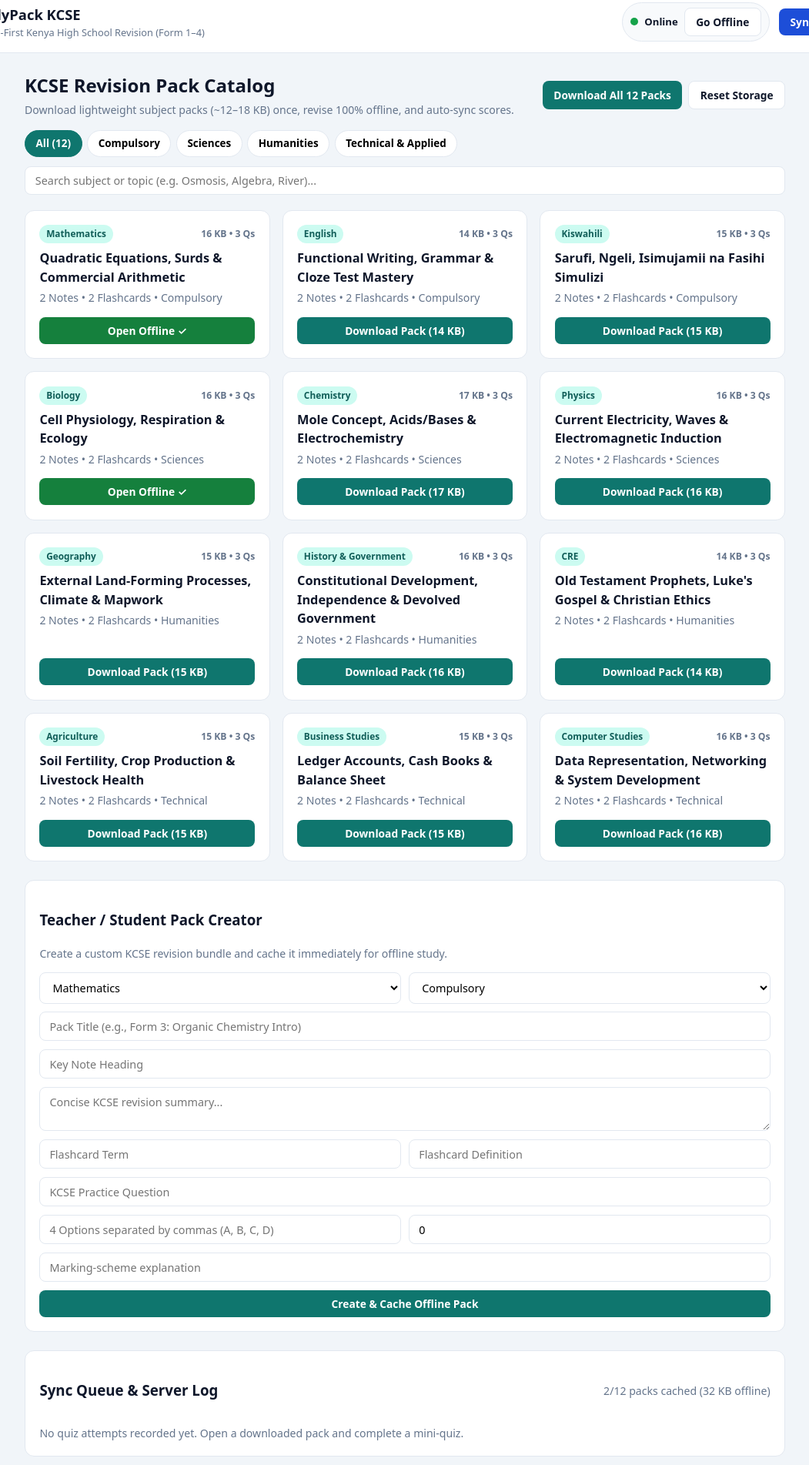
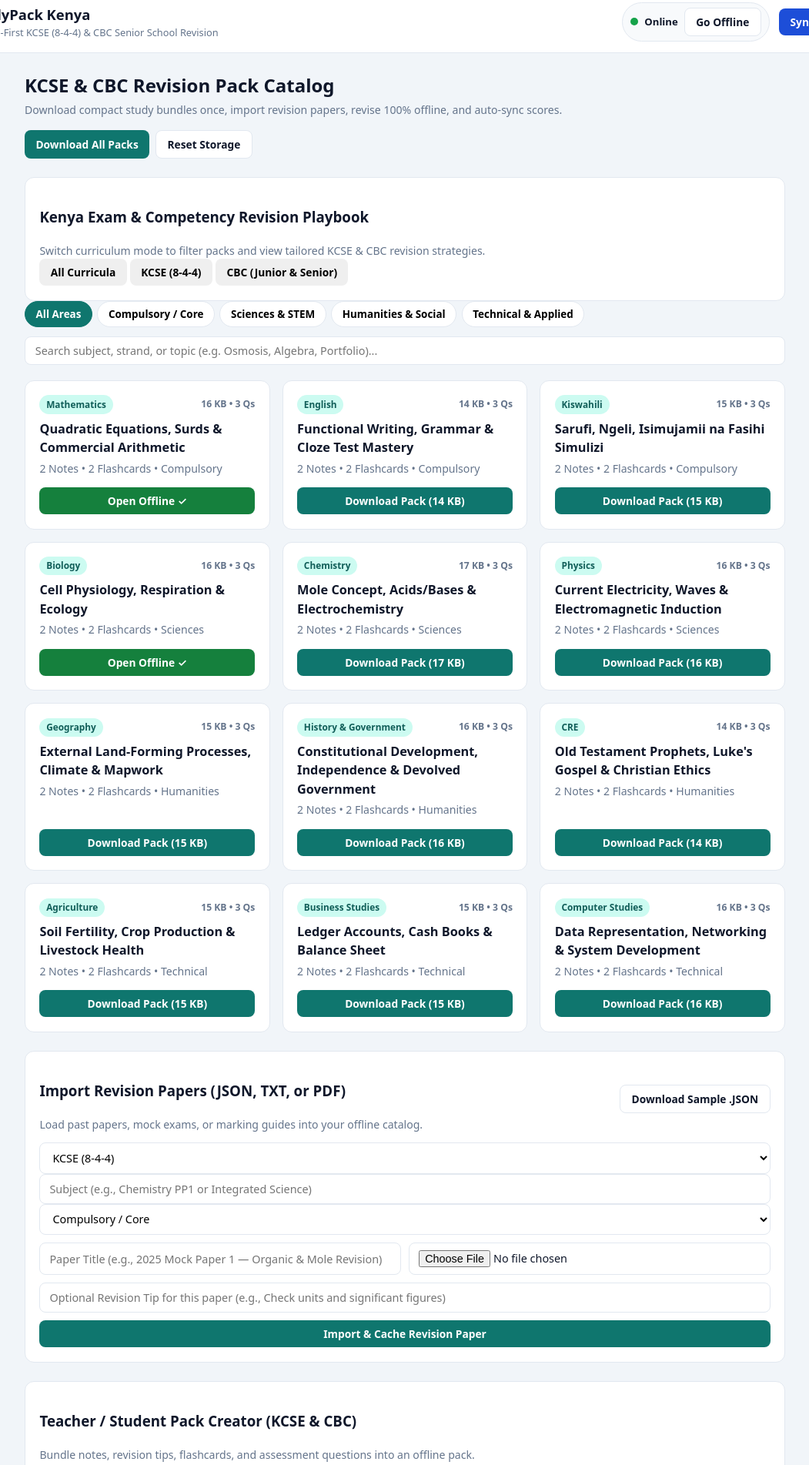
Before and after one commit to Pach3384/studypack-offline-revision, a plain HTML site: page index.html in a window 1280 px wide. Shown: the part 11-1914 px from the top of the page at 77% size, without its empty margins (114-1165 px from the left). Drawn offline with Linux system fonts and the light colour scheme.

Commit message:
Update index.html

```diff
--- a/index.html
+++ b/index.html
@@ -3,7 +3,7 @@
 <head>
   <meta charset="UTF-8" />
   <meta name="viewport" content="width=device-width, initial-scale=1.0" />
-  <title>StudyPack KCSE — Offline High School Revision</title>
+  <title>StudyPack Kenya — Offline KCSE & CBC Revision</title>
   <link rel="stylesheet" href="styles.css" />
 </head>
 <body>
@@ -11,8 +11,8 @@
     <div class="brand">
       <div class="logo-box">SP</div>
       <div>
-        <h1>StudyPack KCSE</h1>
-        <p class="subtitle">Offline-First Kenya High School Revision (Form 1–4)</p>
+        <h1>StudyPack Kenya</h1>
+        <p class="subtitle">Offline-First KCSE (8-4-4) & CBC Senior School Revision</p>
       </div>
     </div>
 
@@ -37,68 +37,127 @@
     <section id="catalog-view">
       <div class="hero-strip">
         <div>
-          <h2>KCSE Revision Pack Catalog</h2>
-          <p class="muted">Download lightweight subject packs (~12–18 KB) once, revise 100% offline, and auto-sync scores.</p>
+          <h2>KCSE & CBC Revision Pack Catalog</h2>
+          <p class="muted">Download compact study bundles once, import revision papers, revise 100% offline, and auto-sync scores.</p>
         </div>
         <div class="hero-actions">
-          <button id="download-all-btn" class="btn-primary">Download All 12 Packs</button>
+          <button id="download-all-btn" class="btn-primary">Download All Packs</button>
           <button id="reset-demo-btn" class="btn-outline">Reset Storage</button>
         </div>
       </div>
 
+      <!-- CURRICULUM & REVISION TIPS BANNER -->
+      <section class="panel tips-hub">
+        <div class="tips-header">
+          <div>
+            <h3>Kenya Exam & Competency Revision Playbook</h3>
+            <p class="muted">Switch curriculum mode to filter packs and view tailored KCSE & CBC revision strategies.</p>
+          </div>
+          <div class="curr-switch" id="curr-tabs">
+            <button class="curr-btn active" data-curr="All">All Curricula</button>
+            <button class="curr-btn" data-curr="KCSE">KCSE (8-4-4)</button>
+            <button class="curr-btn" data-curr="CBC">CBC (Junior & Senior)</button>
+          </div>
+        </div>
+        <div id="curriculum-tips-grid" class="tips-grid"></div>
+      </section>
+
       <div class="filter-bar">
         <div class="category-tabs" id="category-tabs">
-          <button class="cat-btn active" data-cat="All">All (12)</button>
-          <button class="cat-btn" data-cat="Compulsory">Compulsory</button>
-          <button class="cat-btn" data-cat="Sciences">Sciences</button>
-          <button class="cat-btn" data-cat="Humanities">Humanities</button>
+          <button class="cat-btn active" data-cat="All">All Areas</button>
+          <button class="cat-btn" data-cat="Compulsory">Compulsory / Core</button>
+          <button class="cat-btn" data-cat="Sciences">Sciences & STEM</button>
+          <button class="cat-btn" data-cat="Humanities">Humanities & Social</button>
           <button class="cat-btn" data-cat="Technical">Technical & Applied</button>
         </div>
-        <input id="search-input" type="search" placeholder="Search subject or topic (e.g. Osmosis, Algebra, River)..." />
+        <input id="search-input" type="search" placeholder="Search subject, strand, or topic (e.g. Osmosis, Algebra, Portfolio)..." />
       </div>
 
       <div id="pack-grid" class="grid"></div>
 
+      <!-- IMPORT REVISION PAPERS PANEL -->
+      <section class="panel import-panel">
+        <div class="panel-header">
+          <div>
+            <h3>Import Revision Papers (JSON, TXT, or PDF)</h3>
+            <p class="muted">Load past papers, mock exams, or marking guides into your offline catalog.</p>
+          </div>
+          <button id="download-sample-json-btn" type="button" class="btn-outline">Download Sample .JSON</button>
+        </div>
+
+        <form id="import-paper-form" class="form-grid">
+          <div class="row-3">
+            <select id="imp-curriculum" required>
+              <option value="KCSE">KCSE (8-4-4)</option>
+              <option value="CBC">CBC (Junior / Senior School)</option>
+            </select>
+            <input id="imp-subject" type="text" placeholder="Subject (e.g., Chemistry PP1 or Integrated Science)" required />
+            <select id="imp-category" required>
+              <option value="Compulsory">Compulsory / Core</option>
+              <option value="Sciences">Sciences & STEM</option>
+              <option value="Humanities">Humanities & Social</option>
+              <option value="Technical">Technical & Applied</option>
+            </select>
+          </div>
+
+          <div class="row-2">
+            <input id="imp-title" type="text" placeholder="Paper Title (e.g., 2025 Mock Paper 1 — Organic & Mole Revision)" required />
+            <input id="imp-file" type="file" accept=".json,.txt,.pdf,application/json,text/plain,application/pdf" required />
+          </div>
+
+          <input id="imp-tip" type="text" placeholder="Optional Revision Tip for this paper (e.g., Check units and significant figures)" />
+          <button type="submit" class="btn-primary">Import & Cache Revision Paper</button>
+        </form>
+      </section>
+
       <!-- QUICK PACK CREATOR -->
       <section class="panel creator-panel">
-        <h3>Teacher / Student Pack Creator</h3>
-        <p class="muted">Create a custom KCSE revision bundle and cache it immediately for offline study.</p>
+        <h3>Teacher / Student Pack Creator (KCSE & CBC)</h3>
+        <p class="muted">Bundle notes, revision tips, flashcards, and assessment questions into an offline pack.</p>
         <form id="creator-form" class="form-grid">
-          <div class="row-2">
+          <div class="row-3">
+            <select id="c-curriculum" required>
+              <option value="KCSE">KCSE (8-4-4)</option>
+              <option value="CBC">CBC (Junior / Senior School)</option>
+            </select>
             <select id="c-subject" required>
-              <option value="Mathematics">Mathematics</option>
+              <option value="Mathematics">Mathematics / Core Maths</option>
               <option value="English">English</option>
               <option value="Kiswahili">Kiswahili</option>
               <option value="Biology">Biology</option>
               <option value="Chemistry">Chemistry</option>
               <option value="Physics">Physics</option>
+              <option value="Integrated Science">Integrated Science (CBC)</option>
               <option value="Geography">Geography</option>
               <option value="History & Government">History & Government</option>
+              <option value="Social Studies">Social Studies (CBC)</option>
               <option value="CRE">CRE</option>
               <option value="Agriculture">Agriculture</option>
               <option value="Business Studies">Business Studies</option>
-              <option value="Computer Studies">Computer Studies</option>
+              <option value="Computer Studies">Computer Studies / Digital Literacy</option>
+              <option value="Pre-Technical Studies">Pre-Technical Studies (CBC)</option>
             </select>
             <select id="c-category" required>
-              <option value="Compulsory">Compulsory</option>
-              <option value="Sciences">Sciences</option>
-              <option value="Humanities">Humanities</option>
+              <option value="Compulsory">Compulsory / Core</option>
+              <option value="Sciences">Sciences & STEM</option>
+              <option value="Humanities">Humanities & Social</option>
               <option value="Technical">Technical & Applied</option>
             </select>
           </div>
-          <input id="c-title" type="text" placeholder="Pack Title (e.g., Form 3: Organic Chemistry Intro)" required />
-          <input id="c-note-head" type="text" placeholder="Key Note Heading" required />
-          <textarea id="c-note-body" rows="2" placeholder="Concise KCSE revision summary..." required></textarea>
+          <input id="c-title" type="text" placeholder="Pack Title (e.g., Strand 2: Mixtures, Elements & Compounds)" required />
+          <input id="c-tip" type="text" placeholder="Exam / Competency Revision Tip (e.g., Always show working steps for method marks)" required />
+          <input id="c-note-head" type="text" placeholder="Key Note / Sub-Strand Heading" required />
+          <textarea id="c-note-body" rows="2" placeholder="Concise revision summary..." required></textarea>
           <div class="row-2">
-            <input id="c-fc-term" type="text" placeholder="Flashcard Term" required />
+            <input id="c-fc-term" type="text" placeholder="Flashcard Term / Concept" required />
             <input id="c-fc-def" type="text" placeholder="Flashcard Definition" required />
           </div>
-          <input id="c-q" type="text" placeholder="KCSE Practice Question" required />
+          <input id="c-q" type="text" placeholder="Practice / Assessment Question" required />
           <div class="row-2">
             <input id="c-opts" type="text" placeholder="4 Options separated by commas (A, B, C, D)" required />
             <input id="c-ans" type="number" min="0" max="3" value="0" placeholder="Correct Index (0–3)" required />
           </div>
-          <input id="c-exp" type="text" placeholder="Marking-scheme explanation" required />
+          <input id="c-exp" type="text" placeholder="Marking-scheme / rubric explanation" required />
           <button type="submit" class="btn-primary">Create & Cache Offline Pack</button>
         </form>
       </section>
@@ -126,9 +185,9 @@
       </div>
 
       <div class="study-tabs">
-        <button class="stab active" data-tab="notes">1. Revision Notes</button>
+        <button class="stab active" data-tab="notes">1. Notes & Revision Tips</button>
         <button class="stab" data-tab="flashcards">2. Flashcards</button>
-        <button class="stab" data-tab="quiz">3. KCSE Mini-Quiz</button>
+        <button class="stab" data-tab="quiz">3. Assessment Quiz</button>
       </div>
 
       <div id="panel-notes" class="stab-panel"></div>
```
